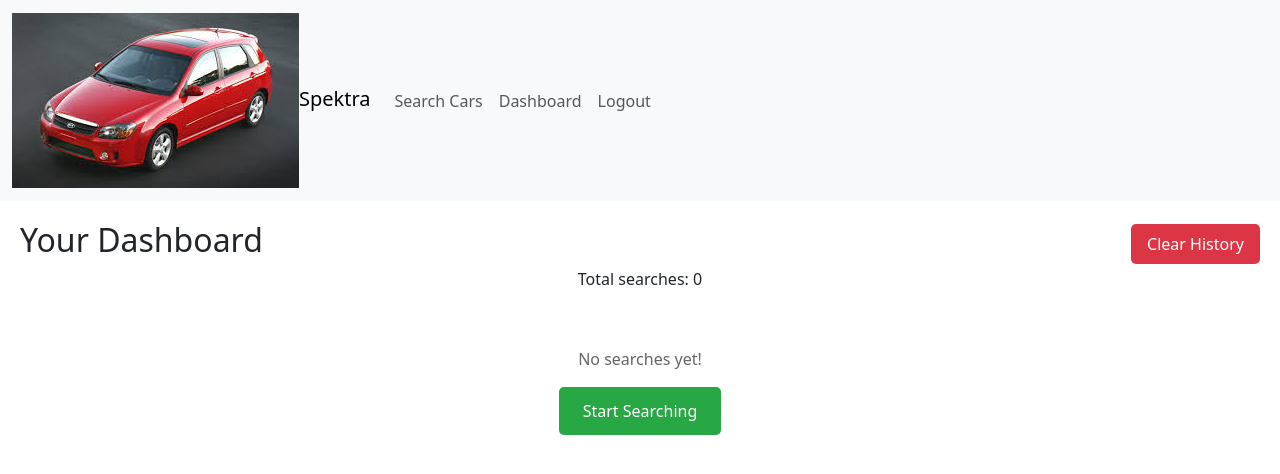
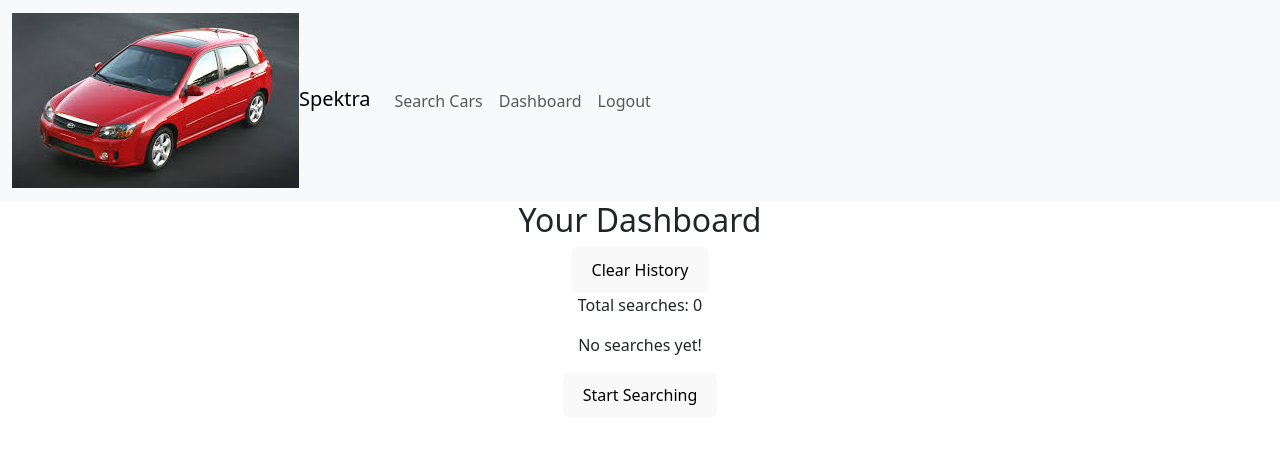
Before and after one commit to HR-HBM/Spektra-Client, a React (Vite) app: page /dashboard in a window 1280 px wide. Shown: the top 474 px of the page. Built offline with nearby package versions, Linux system fonts and the light colour scheme.

Commit message:
update Dashboard.jsx & Dashboard.css

```diff
--- a/src/pages/Dashboard.css
+++ b/src/pages/Dashboard.css
@@ -0,0 +1,55 @@
+main-div {
+    padding: 20px;
+}
+
+.sub-div {
+    display: flex;
+    justify-content: space-between;
+    align-items: center;
+}
+
+.dashboard-button {
+    padding: 8px 16px;
+    background-color: #dc3545;
+    color: white;
+    border: none;
+    border-radius: 5px;
+    cursor: pointer;
+}
+
+car-detail-div {
+    text-align: center;
+    padding: 40px;
+    color: #666;
+}
+
+car-detail-button {
+    padding: 12px 24px;
+    background-color: #28a745;
+    color: white;
+    border: none;
+    border-radius: 5px;
+    cursor: pointer;
+}
+
+saved-searches-div {
+    display: grid;
+    grid-template-columns: repeat(autofill), minmax(300px, 1fr);
+    gap: 20px;
+}
+
+.saved-searched-item {
+    border: 1px solid #ddd;
+    border-radius: 8px;
+    padding: 15px;
+    background-color: #f9f9f9;
+}
+
+.view-details-button {
+    padding: 8px 16px;
+    background-color: #2c5aa0;
+    color: white;
+    border: none;
+    border-radius: 5px;
+    cursor: pointer;
+}
--- a/src/pages/Dashboard.jsx
+++ b/src/pages/Dashboard.jsx
@@ -21,17 +21,10 @@ function Dashboard() {
   }
 
   return (
-    <div style={{ padding: '20px' }}>
-      <div style={{ display: 'flex', justifyContent: 'space-between', alignItems: 'center' }}>
+    <div className='main-div'>
+      <div className='sub-div'>
         <h2>Your Dashboard</h2>
-        <button onClick={clearHistory} style={{
-          padding: '8px 16px',
-          backgroundColor: '#dc3545',
-          color: 'white',
-          border: 'none',
-          borderRadius: '5px',
-          cursor: 'pointer'
-        }}>
+        <button className='dashboard-button' onClick={clearHistory}>
           Clear History
         </button>
       </div>
@@ -39,42 +32,23 @@ function Dashboard() {
       <p>Total searches: {savedSearches.length}</p>
 
       {savedSearches.length === 0 ? (
-        <div style={{ textAlign: 'center', padding: '40px', color: '#666' }}>
+        <div className='car-detail-div'>
           <p>No searches yet!</p>
-          <button onClick={() => navigate('/search')} style={{
-            padding: '12px 24px',
-            backgroundColor: '#28a745',
-            color: 'white',
-            border: 'none',
-            borderRadius: '5px',
-            cursor: 'pointer'
-          }}>
+          <button className='car-detail-button' onClick={() => navigate('/search')}>
             Start Searching
           </button>
         </div>
       ) : (
-        <div style={{ display: 'grid', gridTemplateColumns: 'repeat(auto-fill, minmax(300px, 1fr))', gap: '20px' }}>
+        <div className='saved-searches-div'>
           {savedSearches.map((search) => (
-            <div key={search.id} style={{
-              border: '1px solid #ddd',
-              borderRadius: '8px',
-              padding: '15px',
-              backgroundColor: '#f9f9f9'
-            }}>
+            <div className='saved-searched-item' key={search.id}>
               <h4>
                 {search.searchParams.year} {search.searchParams.make} {search.searchParams.model}
               </h4>
               <p><strong>Results:</strong> {search.results.length} trims</p>
               <p><strong>Date:</strong> {new Date(search.timestamp).toLocaleDateString()}</p>
 
-              <button onClick={() => viewSearchResults(search)} style={{
-                padding: '8px 16px',
-                backgroundColor: '#2c5aa0',
-                color: 'white',
-                border: 'none',
-                borderRadius: '5px',
-                cursor: 'pointer'
-              }}>
+              <button onClick={() => viewSearchResults(search)} className='view-details-button'>
                 View Results
               </button>
             </div>
```
